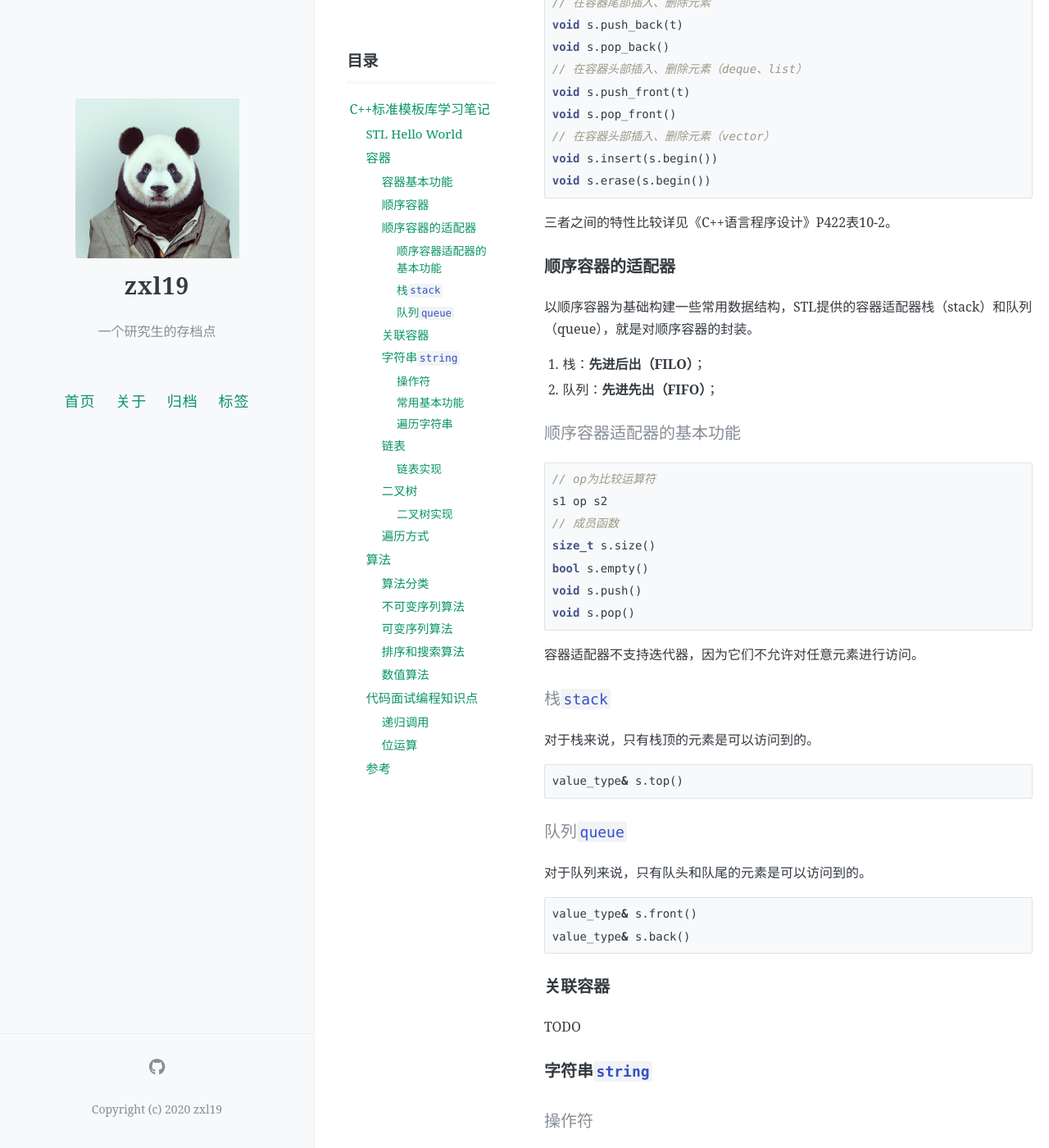
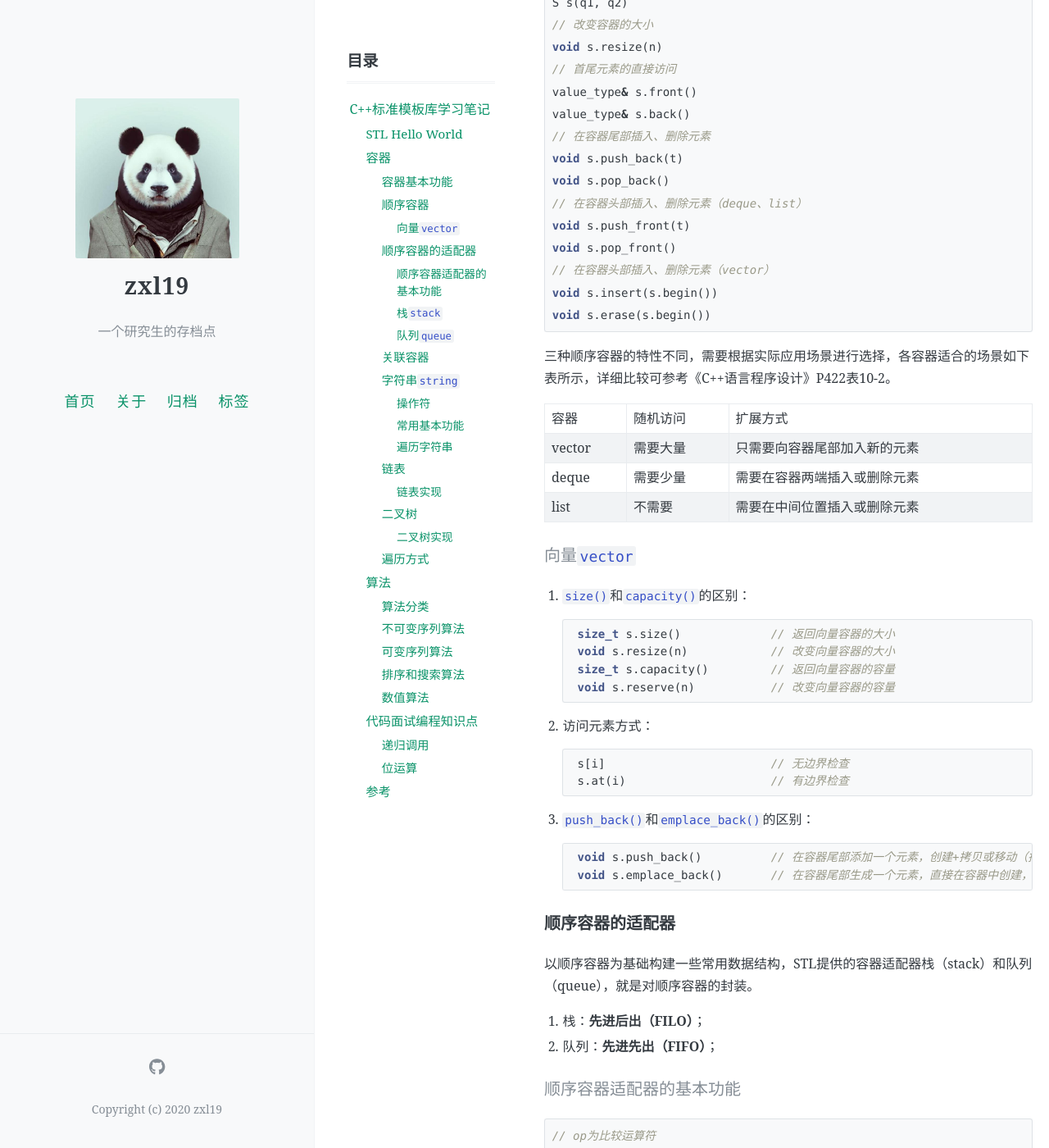
Before and after one commit to zxl19/zxl19.github.io, a Jekyll site: the page built from _posts/2021-09-19-stl-note.md, in a window 1280 px wide and 1400 px high, scrolled down 1651 px. Shown: the whole window at 82% size. Built offline with Jekyll 4.4.1, drawn with Linux system fonts in a browser that asks for light colours; comment, search, counter and statistics services are not loaded; some of the changed text lies outside the part shown.

Commit message:
Update Posts

````diff
--- a/_posts/2021-09-19-stl-note.md
+++ b/_posts/2021-09-19-stl-note.md
@@ -63,6 +63,12 @@ void s1.swap(s2)
 包括vector、deque、list，常用基本功能如下所示：
 
 ```cpp
+// 构造函数
+S s(n, t)
+S s(n)
+S s(q1, q2)
+// 改变容器的大小
+void s.resize(n)
 // 首尾元素的直接访问
 value_type& s.front()
 value_type& s.back()
@@ -77,7 +83,38 @@ void s.insert(s.begin())
 void s.erase(s.begin())
 ```
 
-三者之间的特性比较详见《C++语言程序设计》P422表10-2。
+三种顺序容器的特性不同，需要根据实际应用场景进行选择，各容器适合的场景如下表所示，详细比较可参考《C++语言程序设计》P422表10-2。
+
+| 容器 | 随机访问 | 扩展方式 |
+| :---- | :---- | :---- |
+| vector | 需要大量 | 只需要向容器尾部加入新的元素 |
+| deque | 需要少量 | 需要在容器两端插入或删除元素 |
+| list | 不需要 | 需要在中间位置插入或删除元素 |
+
+#### 向量`vector`
+
+1. `size()`和`capacity()`的区别：
+
+    ```cpp
+    size_t s.size()             // 返回向量容器的大小
+    void s.resize(n)            // 改变向量容器的大小
+    size_t s.capacity()         // 返回向量容器的容量
+    void s.reserve(n)           // 改变向量容器的容量
+    ```
+
+2. 访问元素方式：
+
+    ```cpp
+    s[i]                        // 无边界检查
+    s.at(i)                     // 有边界检查
+    ```
+
+3. `push_back()`和`emplace_back()`的区别：
+
+    ```cpp
+    void s.push_back()          // 在容器尾部添加一个元素，创建+拷贝或移动（拷贝优先）
+    void s.emplace_back()       // 在容器尾部生成一个元素，直接在容器中创建，C++11，执行效率高
+    ```
 
 ### 顺序容器的适配器
 
@@ -232,8 +269,9 @@ reverse(s.begin(), s.end());    // 反转元素顺序
 
 1. 《C++语言程序设计》
 2. [C++教程-菜鸟教程](https://www.runoob.com/cplusplus/cpp-tutorial.html)
-3. [字符串1-CSDN博客](https://blog.csdn.net/qq_38537503/article/details/106279850)
-4. [字符串2-CSDN博客](https://blog.csdn.net/qq_42270373/article/details/84589231)
-5. [字符串3-CSDN博客](https://blog.csdn.net/weixin_36670529/article/details/108401528)
-6. [链表-腾讯云](https://cloud.tencent.com/developer/article/1656468)
-7. [二叉树-CSDN博客](https://blog.csdn.net/u013834525/article/details/80421684)
+3. [STL教程-C语言中文网](http://c.biancheng.net/stl/)
+4. [字符串1-CSDN博客](https://blog.csdn.net/qq_38537503/article/details/106279850)
+5. [字符串2-CSDN博客](https://blog.csdn.net/qq_42270373/article/details/84589231)
+6. [字符串3-CSDN博客](https://blog.csdn.net/weixin_36670529/article/details/108401528)
+7. [链表-腾讯云](https://cloud.tencent.com/developer/article/1656468)
+8. [二叉树-CSDN博客](https://blog.csdn.net/u013834525/article/details/80421684)
````
Also changed, not shown: _posts/2021-05-22-slam-interview.md (+1 -0 lines).
